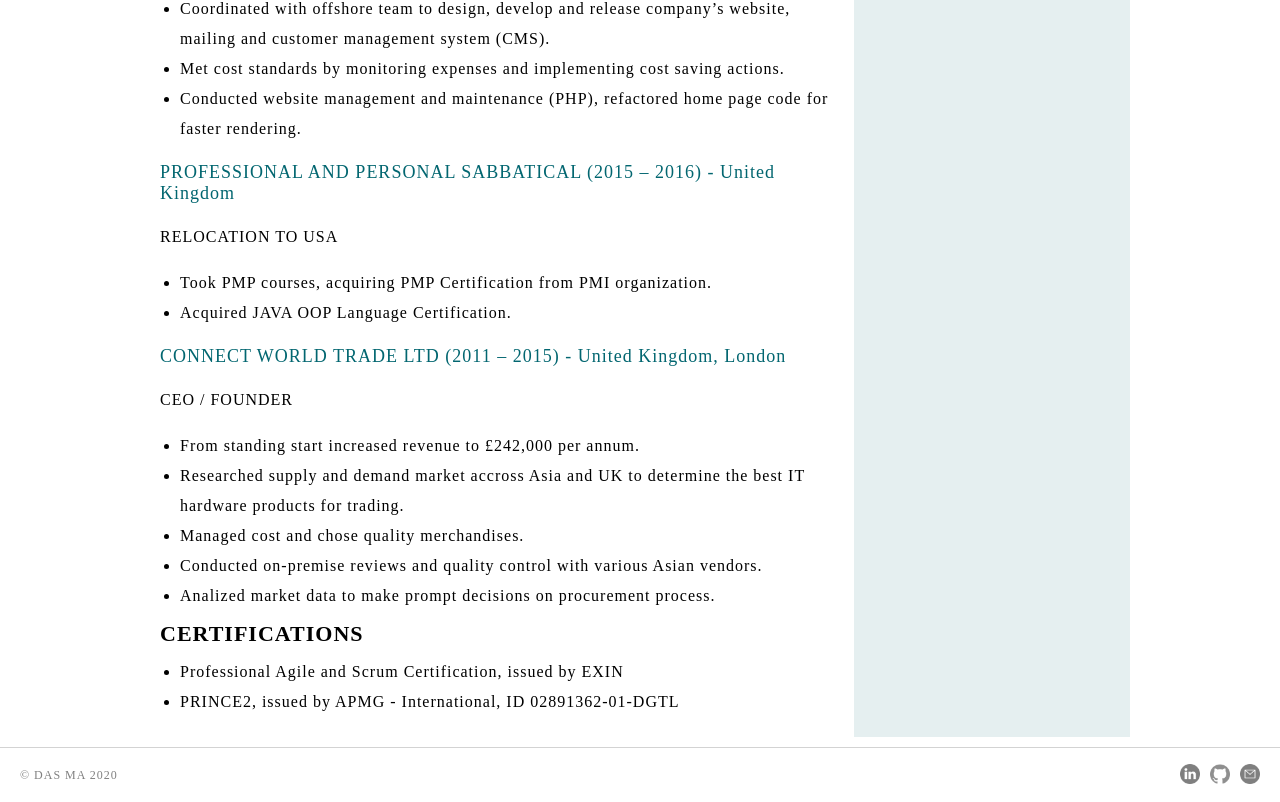
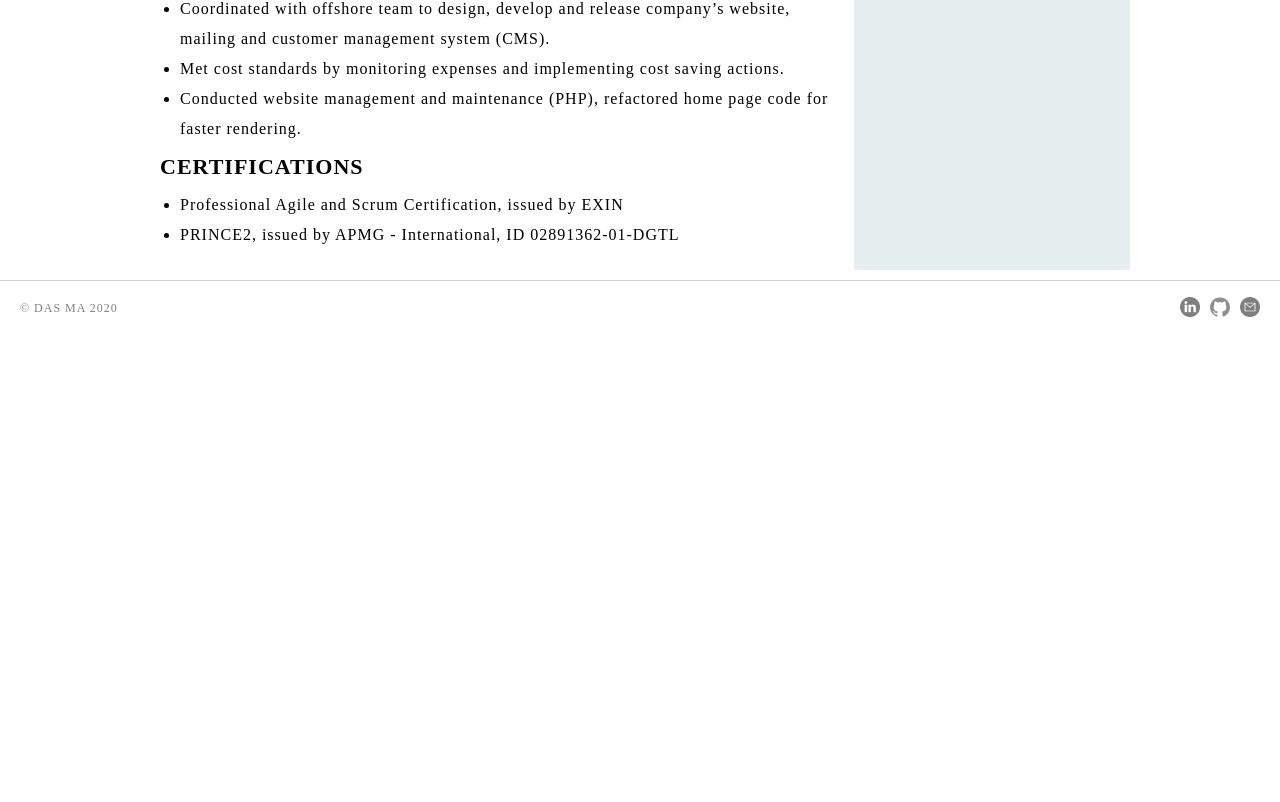
Before and after one commit to DasGMA/dasma, a React (Create React App) app: page /resume in a window 1280 px wide. Shown: the part 1598-2400 px from the top of the page. After the commit the page ends 1933 px from the top, so only its background shows below. Built offline with nearby package versions, Linux system fonts and the light colour scheme.

Commit message:
Updated resume.

```diff
--- a/src/Components/Resume.js
+++ b/src/Components/Resume.js
@@ -43,21 +43,6 @@ export default function Resume() {
                             <li>Met cost standards by monitoring expenses and implementing cost saving actions.</li>
                             <li>Conducted website management and maintenance (PHP), refactored home page code for faster rendering.</li>
                         </ul>
-                        <h3>PROFESSIONAL AND PERSONAL SABBATICAL (2015 – 2016) - United Kingdom</h3>
-                        <p>RELOCATION TO USA</p>
-                        <ul>
-                            <li>Took PMP courses, acquiring PMP Certification from PMI organization.</li>
-                            <li>Acquired JAVA OOP Language Certification.</li>
-                        </ul>
-                        <h3>CONNECT WORLD TRADE LTD (2011 – 2015) - United Kingdom, London</h3>
-                        <p>CEO / FOUNDER</p>
-                        <ul>
-                            <li>From standing start increased revenue to £242,000 per annum.</li>
-                            <li>Researched supply and demand market accross Asia and UK to determine the best IT hardware products for trading.</li>
-                            <li>Managed cost and chose quality merchandises.</li>
-                            <li>Conducted on-premise reviews and quality control with various Asian vendors.</li>
-                            <li>Analized market data to make prompt decisions on procurement process.</li>
-                        </ul>
                         <h2>CERTIFICATIONS</h2>
                         <ul>
                             <li>Professional Agile and Scrum Certification, issued by EXIN</li>
```
